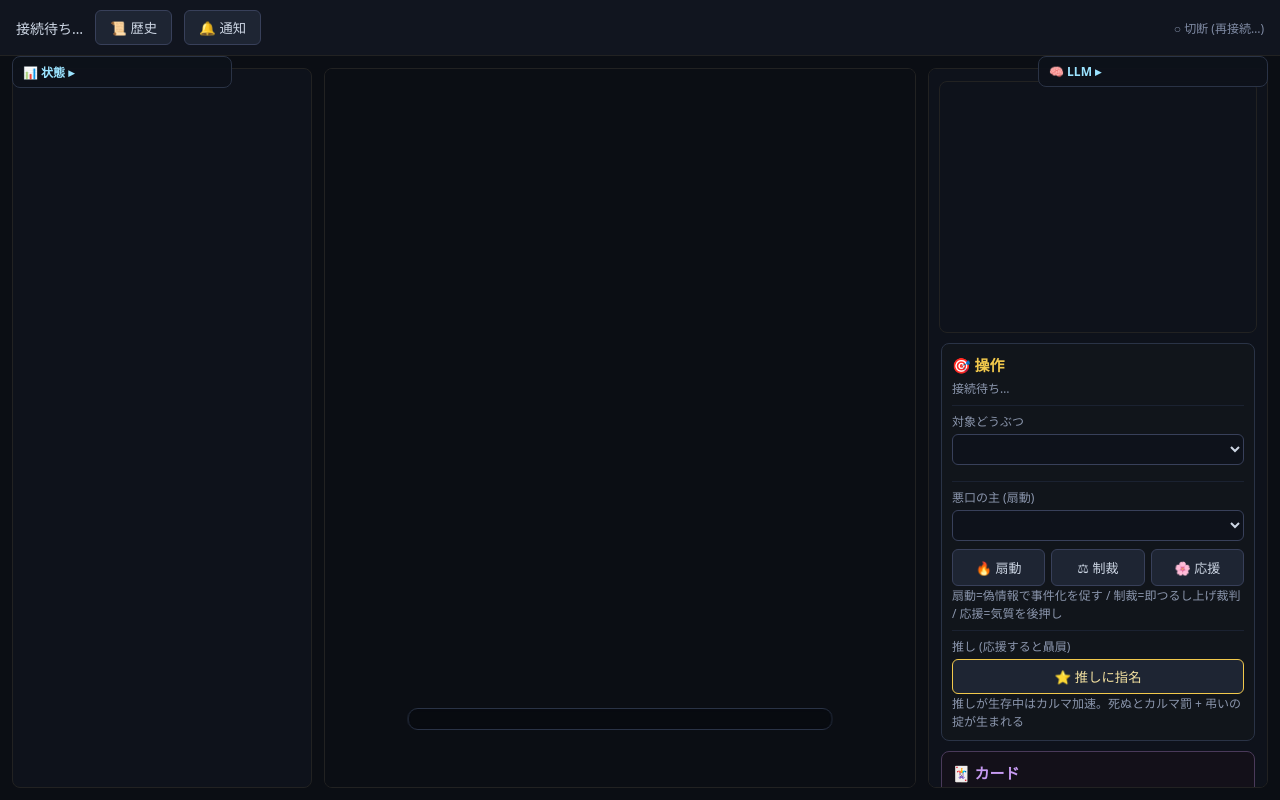
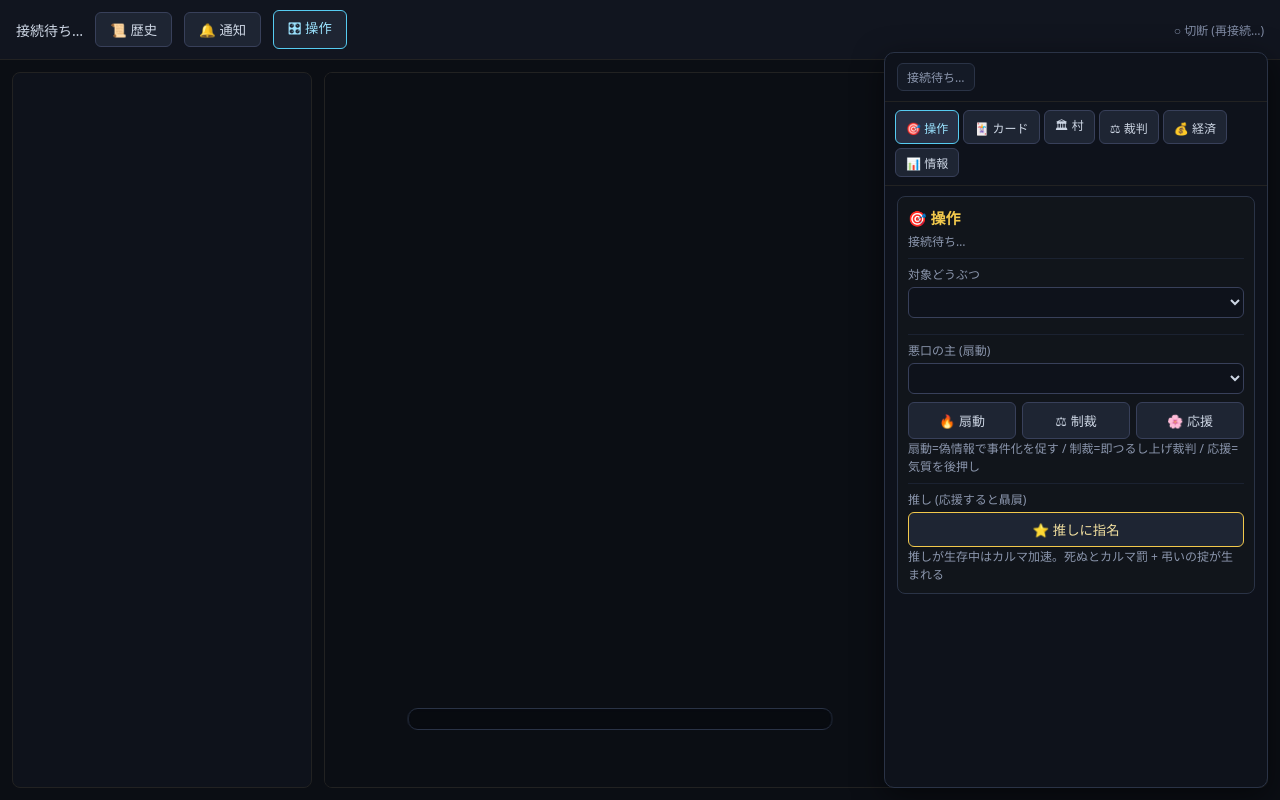
Before and after one commit to LUDIARS/Pagus, a website built with Vite: page packages/client/index.html in a window 1280 px wide. Built offline with nearby package versions, Linux system fonts and the light colour scheme; no server answers.

Commit message:
feat: v1.3-E 操作オーバーレイ整備 — 全ユーザ操作を統合パネルへ集約 (#30)

```diff
--- a/packages/client/index.html
+++ b/packages/client/index.html
@@ -96,9 +96,8 @@
       #llm-body .mono { font-family: ui-monospace, monospace; font-size: 11px; padding: 1px 0; }
       #llm-body .muted { color: #6b7689; font-size: 10px; }
 
-      /* 左上の状態パネル (§7)。LLM パネルと対になる位置。 */
-      #status-panel { position: fixed; top: 56px; left: 12px; z-index: 40; width: 220px;
-        background: rgba(14,18,27,0.92); border: 1px solid #2a3346; border-radius: 8px; font-size: 12px; }
+      /* 状態パネル (§7)。アクションオーバーレイ「情報」タブ内のウィジェット。 */
+      .ao-status { background: rgba(14,18,27,0.6); border: 1px solid #2a3346; border-radius: 8px; font-size: 12px; }
       #status-head { padding: 6px 10px; cursor: pointer; user-select: none; color: #9be3ff; font-weight: bold; }
       #status-head:hover { background: #1a2230; }
       #status-body { padding: 0 10px 8px; max-height: 50vh; overflow-y: auto; }
@@ -254,6 +253,30 @@
       .verdict-btn.innocent { border-color: #56ccf2; color: #9be3ff; box-shadow: 0 0 22px rgba(86,204,242,0.35); }
       .verdict-btn.innocent:hover { box-shadow: 0 0 30px rgba(86,204,242,0.6); }
 
+      /* 統合アクションオーバーレイ (§v1.3-E): 全ユーザ操作を 1 つのタブ式パネルへ集約。 */
+      #action-overlay {
+        position: fixed; top: 52px; right: 12px; bottom: 12px; z-index: 55;
+        width: 384px; max-width: calc(100vw - 24px);
+        display: flex; flex-direction: column;
+        background: #0e121b; border: 1px solid #2a3346; border-radius: 10px;
+        box-shadow: 0 8px 30px rgba(0,0,0,0.5);
+        transition: transform 0.25s ease;
+      }
+      #action-overlay.closed { transform: translateX(calc(100% + 16px)); pointer-events: none; }
+      /* 常時ヘッダ: カルマ残高 / 善性 / 課金 / 推し / クールダウン。 */
+      #ao-header { display: flex; flex-wrap: wrap; gap: 6px; padding: 10px 12px; border-bottom: 1px solid #222; }
+      .ao-chip { display: flex; gap: 5px; align-items: baseline;
+        background: #141a26; border: 1px solid #2a3346; border-radius: 6px; padding: 4px 9px; font-size: 12px; }
+      .ao-chip-label { color: #8b96ad; }
+      .ao-chip-val { font-weight: bold; color: #e6ebf5; }
+      #ao-tabs { display: flex; flex-wrap: wrap; gap: 4px; padding: 8px 10px; border-bottom: 1px solid #222; }
+      .ao-tab-btn { font-size: 12px; padding: 5px 10px; }
+      .ao-tab-btn.active { background: #283044; border-color: #56ccf2; color: #9be3ff; }
+      #ao-content { flex: 1 1 auto; overflow-y: auto; padding: 10px 12px; display: flex; flex-direction: column; gap: 10px; }
+      .ao-tab { display: flex; flex-direction: column; gap: 10px; }
+      #ao-backdrop { display: none; }
+      #btn-actions { border-color: #56ccf2; color: #9be3ff; }
+
       /* モバイル: 中央を全画面、左右はスライドインのドロワー。 */
       .drawer-toggle { display: none; }
       #backdrop { display: none; }
@@ -277,6 +300,10 @@
         .verdict-btn { padding: 10px 18px; }
         .vb-ja { font-size: 22px; }
         .vb-en { font-size: 11px; }
+        /* 操作オーバーレイはモバイルで右からのドロワー。 */
+        #action-overlay { top: 52px; right: 0; bottom: 0; width: 92%; max-width: 420px;
+          border-radius: 10px 0 0 10px; z-index: 60; }
+        #ao-backdrop.show { display: block; position: fixed; inset: 52px 0 0 0; background: rgba(0,0,0,0.5); z-index: 56; }
       }
     </style>
   </head>
@@ -286,6 +313,7 @@
       <span id="hud">接続待ち…</span>
       <button id="hist-btn">📜 歴史</button>
       <button id="push-btn">🔔 通知</button>
+      <button id="btn-actions">🎛 操作</button>
       <button id="btn-right" class="drawer-toggle">📊 村</button>
       <span id="status"></span>
     </div>
@@ -298,10 +326,6 @@
     <div id="llm-panel">
       <div id="llm-head">🧠 LLM ▸</div>
       <div id="llm-body"></div>
-    </div>
-    <div id="status-panel">
-      <div id="status-head">📊 状態 ▸</div>
-      <div id="status-body"></div>
     </div>
     <div id="toast"></div>
     <div id="main">
@@ -316,18 +340,42 @@
       </div>
       <div id="right" class="col">
         <canvas id="radar" width="316" height="250"></canvas>
-        <div id="controls"></div>
-        <div id="cards"></div>
-        <div id="economy"></div>
-        <div id="governance"></div>
-        <div id="spectacle"></div>
-        <div id="trial"></div>
-        <div id="bet"></div>
         <div id="vstatus"></div>
-        <div id="leaderboard"></div>
-        <div id="account"></div>
       </div>
       <div id="backdrop"></div>
+    </div>
+    <div id="ao-backdrop"></div>
+    <!-- 統合アクションオーバーレイ (§v1.3-E)。各 id は従来パネルの mount 先を兼ねる。 -->
+    <div id="action-overlay">
+      <div id="ao-header"></div>
+      <div id="ao-tabs"></div>
+      <div id="ao-content">
+        <section class="ao-tab" data-tab="act" data-label="🎯 操作">
+          <div id="controls"></div>
+        </section>
+        <section class="ao-tab" data-tab="card" data-label="🃏 カード">
+          <div id="cards"></div>
+        </section>
+        <section class="ao-tab" data-tab="village" data-label="🏛 村">
+          <div id="governance"></div>
+        </section>
+        <section class="ao-tab" data-tab="trial" data-label="⚖ 裁判">
+          <div id="trial"></div>
+          <div id="bet"></div>
+        </section>
+        <section class="ao-tab" data-tab="econ" data-label="💰 経済">
+          <div id="economy"></div>
+          <div id="account"></div>
+        </section>
+        <section class="ao-tab" data-tab="info" data-label="📊 情報">
+          <div class="ao-status">
+            <div id="status-head">📊 状態 ▸</div>
+            <div id="status-body"></div>
+          </div>
+          <div id="leaderboard"></div>
+          <div id="spectacle"></div>
+        </section>
+      </div>
     </div>
     <script type="module" src="/src/main.ts"></script>
   </body>
--- /dev/null
+++ b/packages/client/src/action-overlay.ts
@@ -0,0 +1,120 @@
+// 統合アクションオーバーレイ (§v1.3-E)。増えたユーザ操作 (操作/カード/村/裁判/経済/情報) を
+// 1 つのタブ式パネルへ集約し、上部に常時ヘッダ (カルマ残高 / 善性 / 課金 / 推し / クールダウン) を出す。
+//
+// 本クラスは「枠」の責務だけを持つ: タブ切替・ヘッダ描画・開閉 (ドロワー)。
+// 各操作パネル (PlayerControls / CardPanel / EconomyPanel / GovernancePanel / TrialPanel /
+// BetPanel / LeaderboardPanel / SpectaclePanel / StatusPanel / AccountPanel) は従来どおり
+// それぞれのクラスが該当タブ内の DOM (#controls 等) へ mount する (送信/受信ロジックは無改変)。
+
+/** ヘッダに出す自分の状態 (playerState 受信から組む)。 */
+export interface OverlayPlayerState {
+  karma: number;
+  virtue: number;
+  spent: number;
+  championId: string | null;
+  championName?: string;
+  /** 応援クールダウンの残り (ms)。0 以下で「いま可能」。 */
+  canCheerInMs: number;
+}
+
+export class ActionOverlay {
+  private state: OverlayPlayerState | null = null;
+  /** state を受信した時刻 (クールダウン残のローカル減算用)。 */
+  private stateAt = 0;
+  private openFlag = true;
+  private readonly sections: HTMLElement[];
+  private readonly tabButtons = new Map<string, HTMLButtonElement>();
+
+  constructor(
+    private readonly root: HTMLElement,
+    private readonly headerBox: HTMLElement,
+    private readonly tabBar: HTMLElement,
+    toggleBtn: HTMLElement,
+    private readonly backdrop: HTMLElement,
+  ) {
+    // data-tab セクションを集め、data-label でタブボタンを生成する。
+    this.sections = Array.from(root.querySelectorAll<HTMLElement>('.ao-tab'));
+    for (const sec of this.sections) {
+      const id = sec.dataset.tab ?? '';
+      const btn = document.createElement('button');
+      btn.className = 'ao-tab-btn';
+      btn.textContent = sec.dataset.label ?? id;
+      btn.addEventListener('click', () => this.selectTab(id));
+      this.tabBar.appendChild(btn);
+      this.tabButtons.set(id, btn);
+    }
+    this.selectTab(this.sections[0]?.dataset.tab ?? '');
+
+    toggleBtn.addEventListener('click', () => this.setOpen(!this.openFlag));
+    this.backdrop.addEventListener('click', () => this.setOpen(false));
+
+    // 起動時: 広い画面は開、狭い画面 (モバイル) はドロワーを閉じておく。
+    this.setOpen(!this.isNarrow());
+
+    this.renderHeader();
+    // クールダウン残を毎秒詰める (playerState の再送を待たずに表示を進める)。
+    setInterval(() => this.renderHeader(), 1000);
+  }
+
+  /** 自分の状態を反映する (playerState 受信時)。 */
+  setPlayerState(s: OverlayPlayerState): void {
+    this.state = s;
+    this.stateAt = Date.now();
+    this.renderHeader();
+  }
+
+  private selectTab(id: string): void {
+    for (const sec of this.sections) {
+      sec.style.display = sec.dataset.tab === id ? 'flex' : 'none';
+    }
+    for (const [tid, btn] of this.tabButtons) {
+      btn.classList.toggle('active', tid === id);
+    }
+  }
+
+  private setOpen(open: boolean): void {
+    this.openFlag = open;
+    this.root.classList.toggle('closed', !open);
+    // backdrop は狭い画面でのみ (デスクトップは中央ステージを覆わない)。
+    this.backdrop.classList.toggle('show', open && this.isNarrow());
+  }
+
+  private isNarrow(): boolean {
+    return window.matchMedia('(max-width: 860px)').matches;
+  }
+
+  private renderHeader(): void {
+    this.headerBox.replaceChildren();
+    const s = this.state;
+    if (!s) {
+      this.headerBox.appendChild(chip('接続待ち…', ''));
+      return;
+    }
+    const cd = Math.max(0, s.canCheerInMs - (Date.now() - this.stateAt));
+    const champ = s.championId ? (s.championName ?? '指名中') : '未指名';
+    this.headerBox.append(
+      chip('💠 カルマ', s.karma.toFixed(1)),
+      chip('😇 善性', s.virtue.toFixed(2)),
+      chip('💴 課金', `¥${s.spent}`),
+      chip('⭐ 推し', champ),
+      chip('🌸 応援', cd <= 0 ? '可' : `${Math.ceil(cd / 1000)}s`),
+    );
+  }
+}
+
+/** ヘッダ用の小チップ (ラベル + 値)。値が空ならラベルのみ。 */
+function chip(label: string, value: string): HTMLElement {
+  const box = document.createElement('div');
+  box.className = 'ao-chip';
+  const l = document.createElement('span');
+  l.className = 'ao-chip-label';
+  l.textContent = label;
+  box.appendChild(l);
+  if (value) {
+    const v = document.createElement('span');
+    v.className = 'ao-chip-val';
+    v.textContent = value;
+    box.appendChild(v);
+  }
+  return box;
+}
--- a/packages/client/src/card-panel.ts
+++ b/packages/client/src/card-panel.ts
@@ -154,11 +154,18 @@ export class CardPanel {
     this.stateBox.appendChild(kv('💠 カルマ', this.karma.toFixed(1)));
     const cd = Math.max(0, this.cooldownUntil - Date.now());
     this.stateBox.appendChild(kv('🃏 クールダウン', cd <= 0 ? 'いま可能' : `あと ${Math.ceil(cd / 1000)}秒`));
-    // カルマ/クールダウンでボタンの可否を更新。
+    // カルマ/クールダウンでボタンの可否を更新し、不可の理由を tooltip に出す (§E)。
     const onCooldown = cd > 0;
     for (const def of CARD_DEFS) {
       const btn = this.buttons.get(def.card);
-      if (btn) btn.disabled = onCooldown || this.karma < def.cost;
+      if (!btn) continue;
+      const insufficient = this.karma < def.cost;
+      btn.disabled = onCooldown || insufficient;
+      btn.title = onCooldown
+        ? `クールダウン中 (あと${Math.ceil(cd / 1000)}秒)`
+        : insufficient
+          ? `カルマ不足 (必要 ${def.cost} / 所持 ${this.karma.toFixed(0)})`
+          : `コスト ${def.cost}`;
     }
   }
 
--- a/packages/client/src/main.ts
+++ b/packages/client/src/main.ts
@@ -18,6 +18,7 @@ import { SpectaclePanel } from './spectacle-panel.js';
 import { BetPanel } from './bet-panel.js';
 import { LeaderboardPanel } from './leaderboard-panel.js';
 import { AccountPanel } from './account-panel.js';
+import { ActionOverlay } from './action-overlay.js';
 import { connect, type Conn } from './ws-client.js';
 import { getUserId, setUserId, enablePush } from './push-client.js';
 
@@ -117,8 +118,12 @@ async function main(): Promise<void> {
     onRaidStrike: (amount) => conn.send({ t: 'raidStrike', amount, userId }),
   });
 
+  // 統合アクションオーバーレイ (§v1.3-E): 上記の操作パネル群を 1 つのタブ式パネルへ集約。
+  // 各パネルは index.html のオーバーレイ内 id に既に mount 済み。ここでは枠 (タブ/ヘッダ/開閉) を起こす。
+  const overlay = new ActionOverlay(el('action-overlay'), el('ao-header'), el('ao-tabs'), el('btn-actions'), el('ao-backdrop'));
+
   const verdict = el('verdict');
-  // 死刑/教育ボタンは「殺す/活かす」を決める fate 段階でのみ出す (foolish=被告選びは右パネル)。
+  // 死刑/教育ボタンは「殺す/活かす」を決める fate 段階でのみ出す (foolish=被告選びは裁判タブ)。
   const showVerdict = (world: { phase: string; trial: { stage: string } | null }): boolean =>
     world.phase === 'ten' && world.trial?.stage === 'fate';
 
@@ -155,6 +160,15 @@ async function main(): Promise<void> {
       cards.setKarma(state.karma);
       economy.setState(state.karma, state.savings);
       account.setSpent(state.spent);
+      // 常時ヘッダ (カルマ/善性/課金/推し/応援クールダウン) を更新。
+      overlay.setPlayerState({
+        karma: state.karma,
+        virtue: state.virtue,
+        spent: state.spent,
+        championId: state.championId,
+        ...(state.championName !== undefined ? { championName: state.championName } : {}),
+        canCheerInMs: state.canCheerInMs,
+      });
     },
     onCommandRejected: (reason) => showToast(`⚠ ${reason}`),
     onLoggedOut: (reason) => {
```
